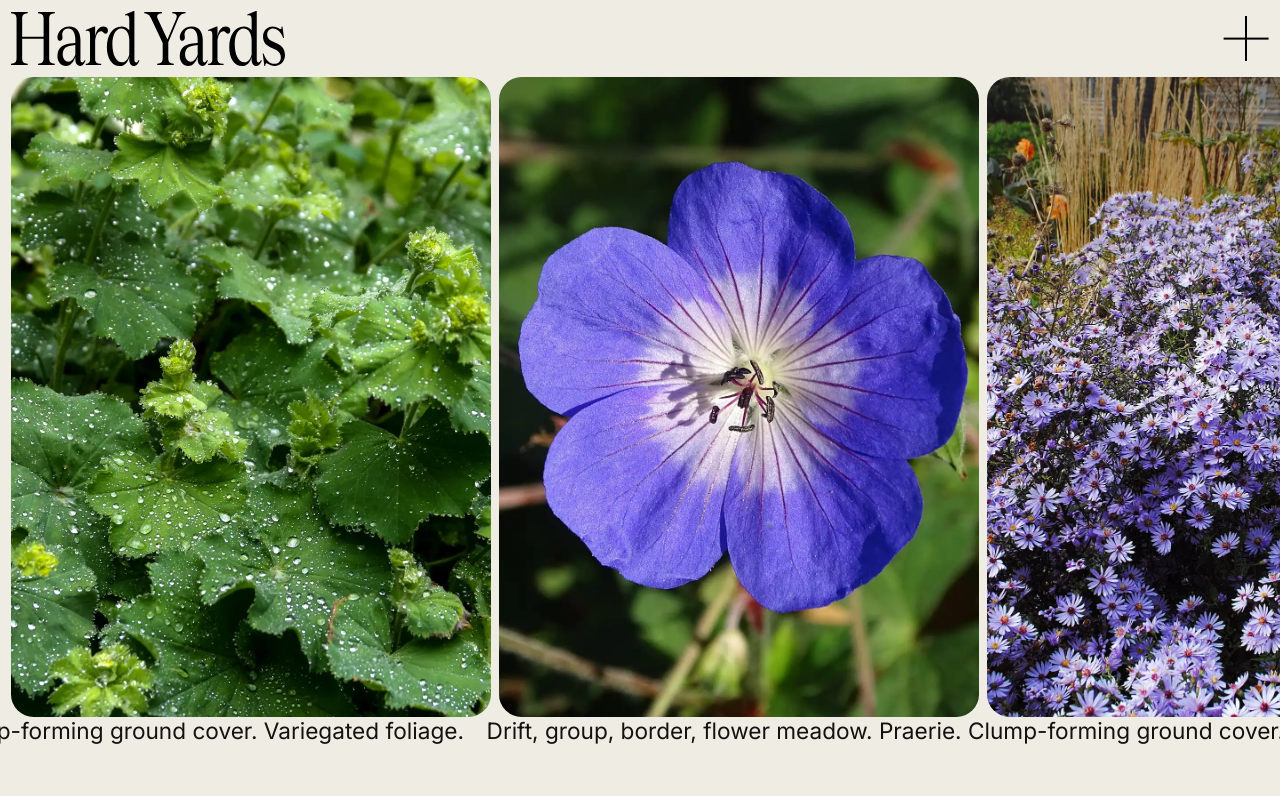
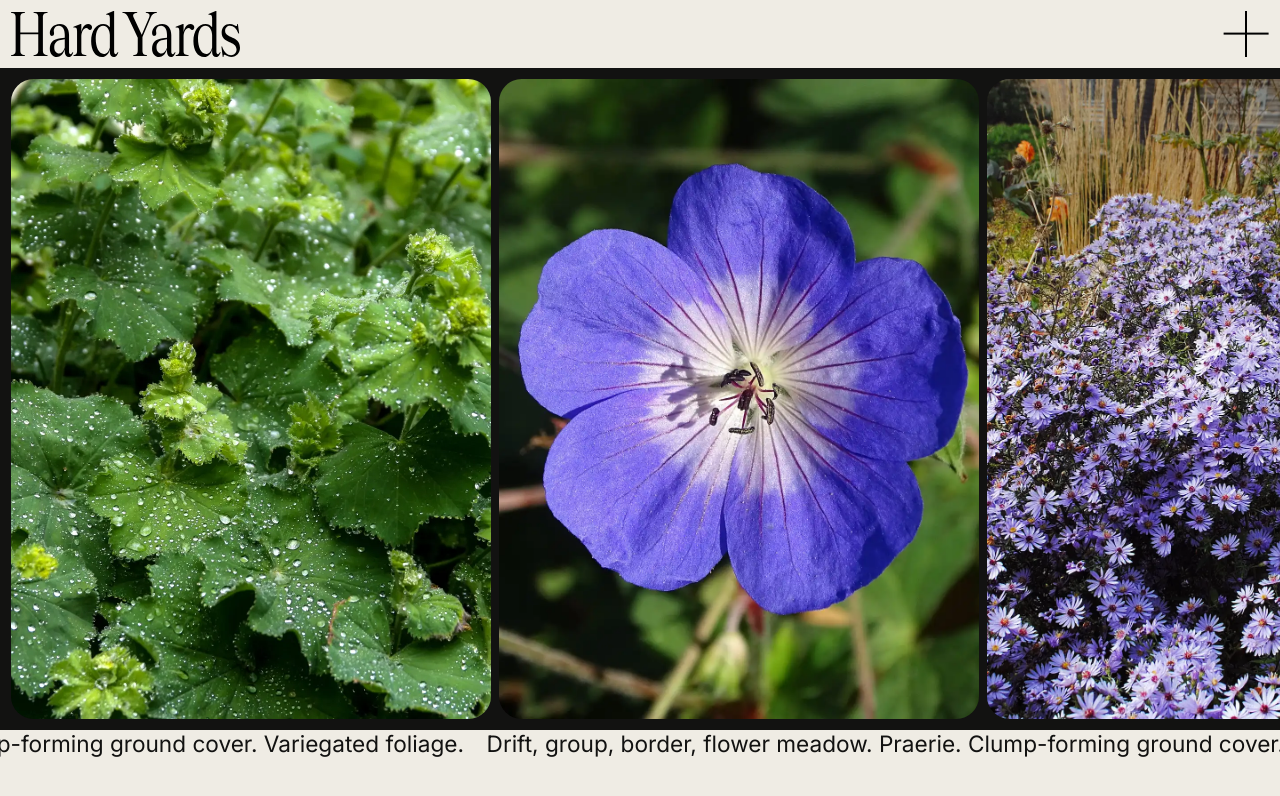
Before and after one commit to bobbyvanrijn/hardyards, a Next.js app: page / in a window 1280 px wide. Shown: the top 796 px of the page. Built offline with nearby package versions, Linux system fonts and the light colour scheme.

Commit message:
fix: Header sticky

```diff
--- a/components/Header.module.css
+++ b/components/Header.module.css
@@ -1,8 +1,16 @@
 .header {
+    --logo-scale: clamp(var(--scale-4), 7vw, var(--scale-3));
+}
+
+.header:before {
+    display: block;
+    content: '';
+    height: calc(var(--logo-scale) + var(--scale-7) + var(--scale-7));
 }
 
 .header__wrapper {
-    position: sticky;
+    position: fixed;
+
     top: 0;
     width: 100%;
     z-index: 9999;
@@ -16,12 +24,12 @@
 
 .header__logo {
     display: block;
-    width: clamp(12rem, 35vw, 17.125rem);
-    height: auto;
+    height: var(--logo-scale);
+    width: auto;
 }
 
 .header__button {
-    --button-scale: clamp(var(--scale-4), 5vw, var(--scale-3));
+    --button-scale: var(--logo-scale);
     position: relative;
     z-index: 99;
 
@@ -51,7 +59,7 @@
     top: 0;
     width: 2px;
     height: var(--button-scale);
-    background: rgb(var(--background));
+    background: rgb(var(--white));
 }
 
 .header__button:before {
--- /dev/null
+++ b/components/Hero.js
@@ -0,0 +1,9 @@
+import styles from './Hero.module.css';
+
+export default function Hero({ children }) {
+    return (
+        <div className={styles.hero}>
+            {children}
+        </div>
+    );
+}
--- /dev/null
+++ b/components/Hero.module.css
@@ -0,0 +1,7 @@
+.hero {
+    display: block;
+    margin-inline: calc(0px - var(--scale-7));
+    padding: var(--scale-7);
+    background: rgb(var(--black));
+    color: rgb(var(--white));
+}
--- a/pages/index.tsx
+++ b/pages/index.tsx
@@ -1,6 +1,7 @@
 import Image from 'next/image';
 import Link from 'next/link';
 
+import Hero from '../components/Hero';
 import Content from '../components/Content';
 import Marquee from '../components/Marquee';
 
@@ -21,7 +22,9 @@ const blocks = [
 export default function Home() {
     return (
         <div className='container'>
-            <Content blocks={blocks} />
+            <Hero>
+                <Content blocks={blocks} />
+            </Hero>
 
             <div className={'bleed-both'}>
                 <Marquee />
--- a/styles/globals.css
+++ b/styles/globals.css
@@ -55,6 +55,8 @@ body {
 
     color: rgb(var(--foreground));
     background: rgb(var(--background));
+
+    transition: background .125s ease-in-out;
 }
 
 main {
```
Also changed, not shown: pages/plants/[pid].tsx (+10 -0 lines).
